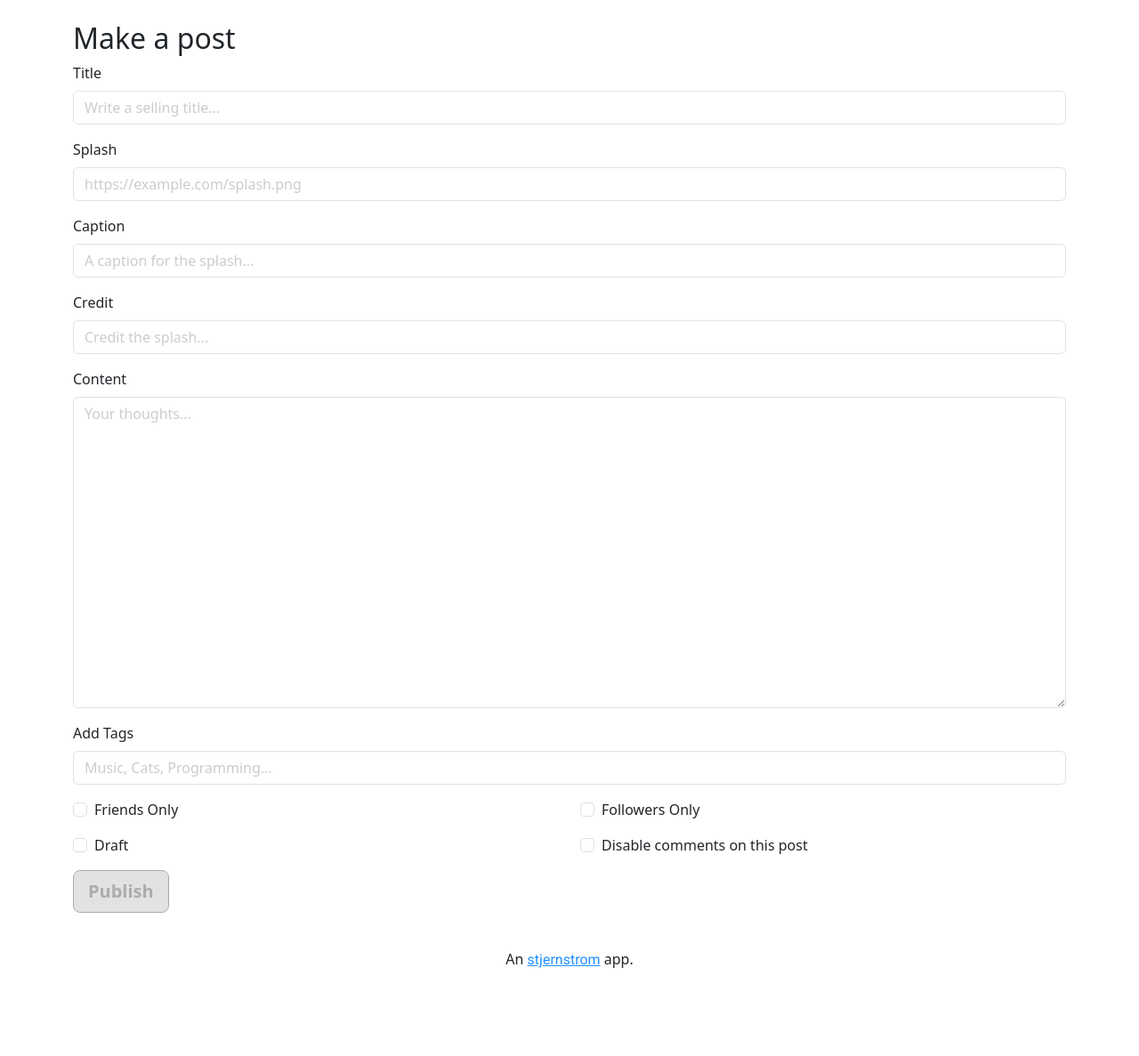
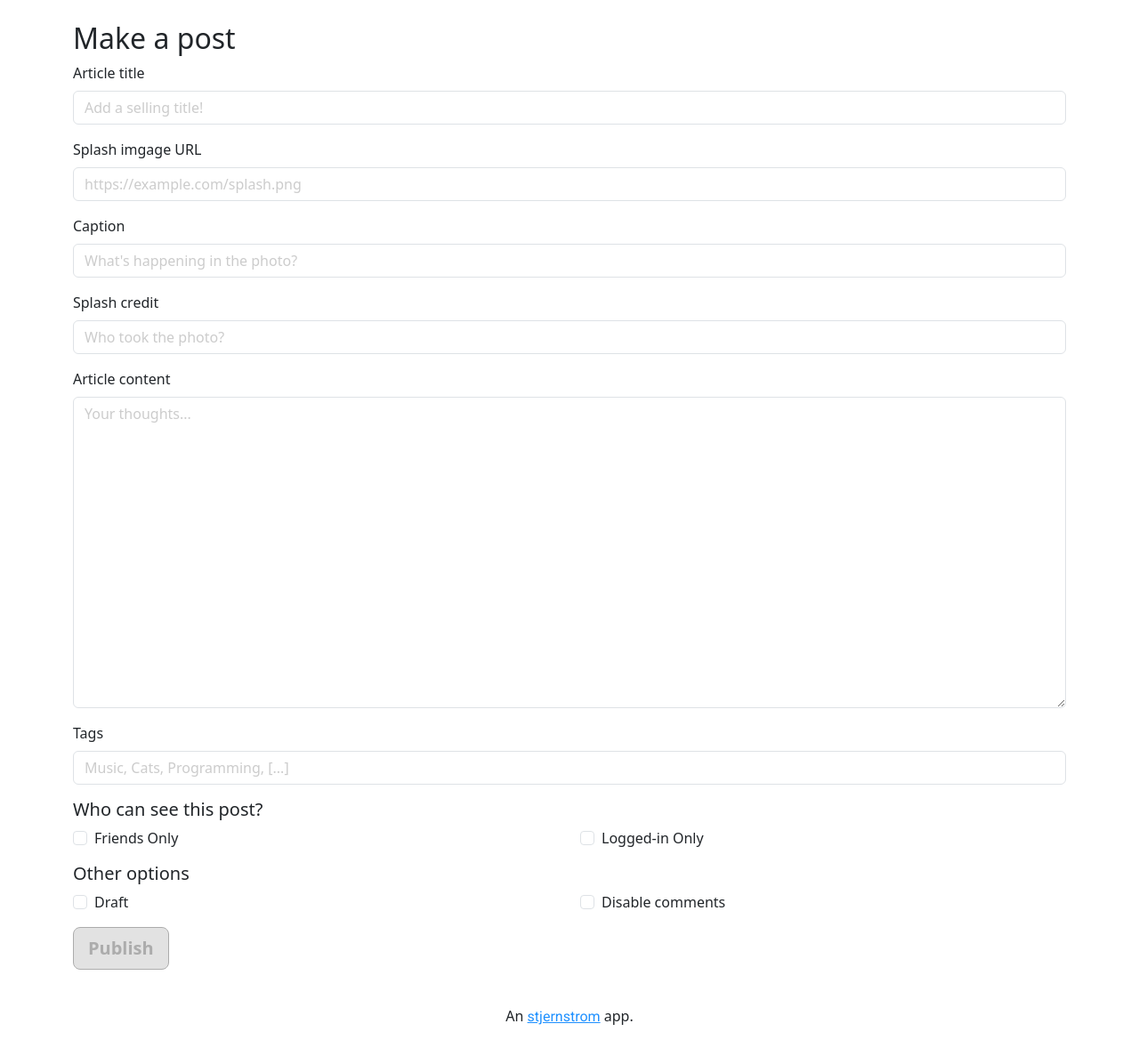
Before and after one commit to mattiasstjernstrom/social-media-app, a Flask app: page /post/ in a window 1280 px wide. Shown: the part 87-1274 px from the top of the page at 89% size. Before the commit the page ends 1175 px from the top, so only its background shows below. Run offline with Flask 3, Linux system fonts and the light colour scheme; the visitor is signed in with stand-in values (Sample User, id 1); parts of the project's set-up code (start-up, migrations or seed data) failed here and were passed over; some libraries are stand-ins or nearby versions.

Commit message:
Refactor draft-related code and update form placeholders

```diff
--- a/api/posts.py
+++ b/api/posts.py
@@ -6,7 +6,6 @@ class Posts:
     def get_feed_post(self, limit, offset):
         post_list = []
         followers_posts = FollowerLogics().get_followers_posts(limit, offset)
-
         for post in followers_posts:
             post_dict = {
                 "id": post.id,
@@ -26,6 +25,6 @@ class Posts:
                 "comments": post.comments,
                 "comments_disabled": post.comments_disabled,
             }
-            post_list.append(post_dict)
+        post_list.append(post_dict)
 
         return jsonify(post_list)
--- a/forms/post.py
+++ b/forms/post.py
@@ -13,32 +13,32 @@ import regex
 
 class PostForm(FlaskForm):
     title = StringField(
-        "Title",
+        "Article title",
         [validators.Length(min=4, max=25), validators.DataRequired()],
-        render_kw={"placeholder": "Write a selling title..."},
+        render_kw={"placeholder": "Add a selling title!"},
     )
     splash_url = StringField(
-        "Splash",
+        "Splash imgage URL",
         validators=[Optional(), URL()],
         render_kw={"placeholder": "https://example.com/splash.png"},
     )
     splash_caption = StringField(
         "Caption",
         validators=[Optional(), validators.Length(min=3, max=100)],
-        render_kw={"placeholder": "A caption for the splash..."},
+        render_kw={"placeholder": "What's happening in the photo?"},
     )
     splash_credit = StringField(
-        "Credit",
+        "Splash credit",
         validators=[Optional(), validators.Length(min=4, max=100)],
-        render_kw={"placeholder": "Credit the splash..."},
+        render_kw={"placeholder": "Who took the photo?"},
     )
     content = TextAreaField(
-        "Content",
+        "Article content",
         [validators.Length(min=10, max=10000), validators.DataRequired()],
         render_kw={"placeholder": "Your thoughts..."},
     )
     tags = StringField(
-        "Add Tags",
+        "Tags",
         validators=[
             Optional(),
             validators.Length(min=2, max=100),
@@ -47,9 +47,9 @@ class PostForm(FlaskForm):
                 message="Only letters, numbers, and hyphens are allowed",
             ),
         ],
-        render_kw={"placeholder": "Music, Cats, Programming..."},
+        render_kw={"placeholder": f"Music, Cats, Programming, [...]"},
     )
     draft = SwitchField("Draft")
     friends_only = SwitchField("Friends Only")
-    followers_only = SwitchField("Followers Only")
-    comments_disabled = SwitchField("Disable comments on this post")
+    users_only = SwitchField("Logged-in Only")
+    comments_disabled = SwitchField("Disable comments")
--- a/modules/user_logics.py
+++ b/modules/user_logics.py
@@ -3,7 +3,6 @@ Logics for the follower module
 """
 
 from flask_login import current_user
-from sqlalchemy.orm import joinedload
 from models.users import Followers
 from models.db import db
 from models.posts import UserPost
@@ -57,6 +56,7 @@ class FollowerLogics:
                     UserPost.user_id.in_(followers_subquery),
                 )
             )
+            .filter(UserPost.draft == False)
             .order_by(UserPost.date_posted.desc())
             .limit(limit)
             .offset(offset)
--- a/static/js/post_page.js
+++ b/static/js/post_page.js
@@ -7,6 +7,10 @@ function updateSubmitButtonStatus() {
   submitButton.disabled = !isEnabled;
   submitButton.style.color = isEnabled ? "white" : "grey";
   submitButton.style.backgroundColor = isEnabled ? "dodgerblue" : "lightgrey";
+}
+
+if (document.getElementById("draft").checked) {
+  document.getElementById("submit").innerHTML = "Save Draft";
 }
 
 document.getElementById("draft").addEventListener("change", function () {
--- a/templates/posts/post.html
+++ b/templates/posts/post.html
@@ -57,8 +57,14 @@
     <div class="w-10">{{ render_field(form.tags) }}</div>
   </div>
   <div class="row">
+    <h5>Who can see this post?</h5>
+  </div>
+  <div class="row">
     <div class="col">{{ render_field(form.friends_only) }}</div>
-    <div class="col">{{ render_field(form.followers_only) }}</div>
+    <div class="col">{{ render_field(form.users_only) }}</div>
+  </div>
+  <div class="row">
+    <h5>Other options</h5>
   </div>
   <div class="row">
     <div class="col">{{ render_field(form.draft) }}</div>
--- a/views/site.py
+++ b/views/site.py
@@ -110,7 +110,7 @@ def post():
             content=form.content.data,
             draft=form.draft.data,
             friends_only=form.friends_only.data,
-            followers_only=form.followers_only.data,
+            users_only=form.users_only.data,
             user_id=current_user.id,
             comments_disabled=form.comments_disabled.data,
             date_posted=datetime.now(),
@@ -176,6 +176,11 @@ def edit_post(id):
 
 @site.route("/post/<int:id>/")
 def view_post(id):
+    get_post = UserPost.query.get(id)
+    if not get_post or (get_post.draft and get_post.owner_user.id != current_user.id):
+        flash("Post not found", "danger")
+        return redirect(url_for("site.index"))
+
     if current_user.is_authenticated:
         check_view = PostViews.query.filter_by(
             post_id=id, user_id=current_user.id
@@ -194,16 +199,12 @@ def view_post(id):
             db.session.add(save_view)
             db.session.commit()
 
-    get_post = UserPost.query.get(id)
     if get_post.post_views is None:
         get_post.post_views = 0
     get_post.post_views += 1
     db.session.commit()
     get_comments = Comments().load(id)
 
-    if not get_post or (get_post.draft and get_post.owner_user.id != current_user.id):
-        flash("Post not found", "danger")
-        return redirect(url_for("site.index"))
     post_tags = (
         db.session.query(Tags)
         .join(PostTags)
```
Also changed, not shown: templates/_macros.html (+9 -0 lines), templates/posts/view_post.html (+13 -1 lines).
